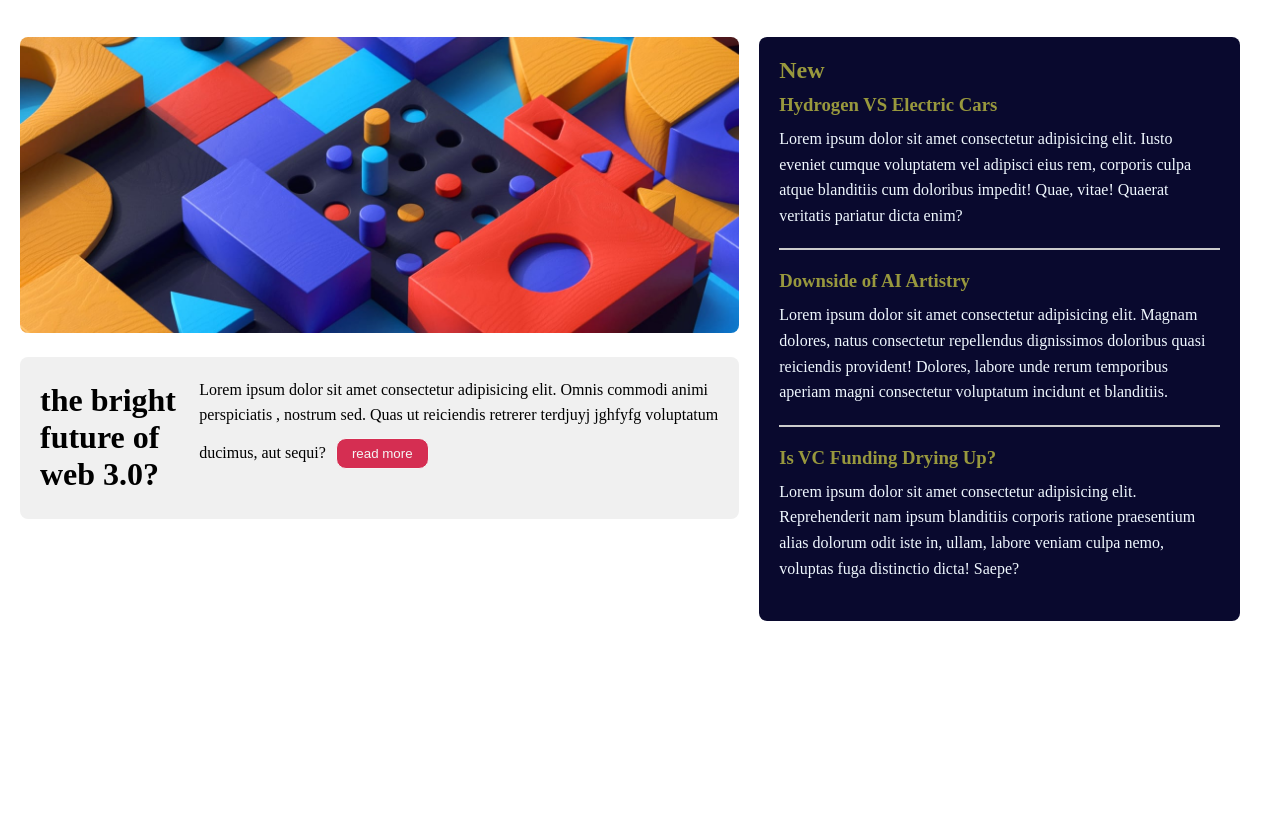
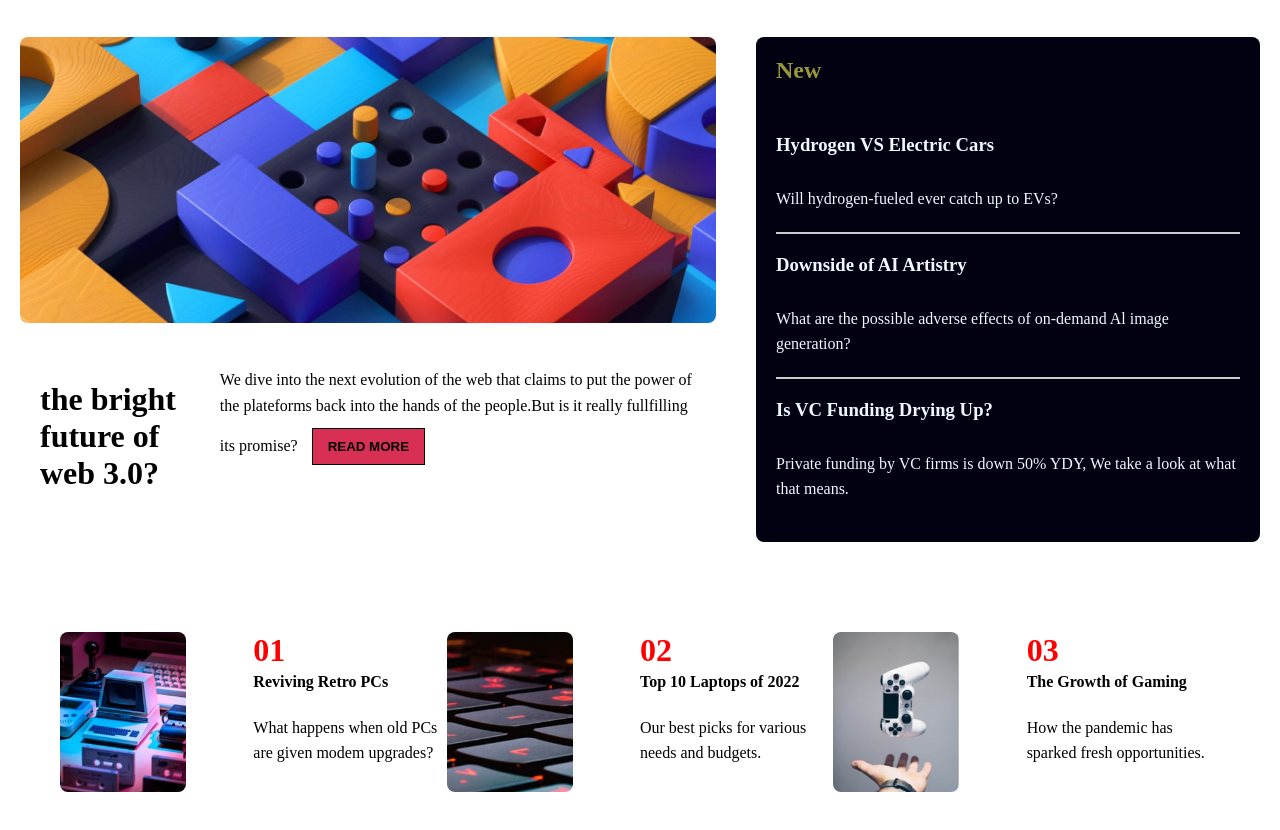
Before and after one commit to karthik40404/front_end, a plain HTML site: page work3/index.html in a window 1280 px wide. Shown: the part 68-898 px from the top of the page. Before the commit the page ends 800 px from the top, so only its background shows below. Drawn offline with Linux system fonts and the light colour scheme.

Commit message:
complete

```diff
--- a/work3/index.html
+++ b/work3/index.html
@@ -20,7 +20,7 @@
             <g>categories</g>
         </div>
     </div>
-
+    <div class="part1">
     <div class="content-wrapper">
         <div class="left-side">
             <div class="image">
@@ -30,7 +30,7 @@
                 <div class="content1">
                 <b><h1>the bright future of web 3.0?</h1></b></div>
                 <div class="content2">
-                <p>Lorem ipsum dolor sit amet consectetur adipisicing elit. Omnis commodi animi perspiciatis , nostrum sed. Quas ut reiciendis retrerer terdjuyj jghfyfg voluptatum ducimus, aut sequi?<button>read more</button></p>
+                <p>We dive into the next evolution of the web that claims to put the power of the plateforms back into the hands of the people.But is it really fullfilling its promise? <button><b>READ MORE</b></button></p>
 
                 </div>
             </div>
@@ -39,17 +39,43 @@
         <div class="container1">
             <h2>New</h2>
             <h3>Hydrogen VS Electric Cars</h3>
-            <p>Lorem ipsum dolor sit amet consectetur adipisicing elit. Iusto eveniet cumque voluptatem vel adipisci eius rem, corporis culpa atque blanditiis cum doloribus impedit! Quae, vitae! Quaerat veritatis pariatur dicta enim?</p>
+            <p>Will hydrogen-fueled ever catch up to EVs?</p>
             <hr>
             <h3>Downside of AI Artistry</h3>
-            <p>Lorem ipsum dolor sit amet consectetur adipisicing elit. Magnam dolores, natus consectetur repellendus dignissimos doloribus quasi reiciendis provident! Dolores, labore unde rerum temporibus aperiam magni consectetur voluptatum incidunt et blanditiis.</p>
+            <p>What are the possible adverse effects of on-demand Al image generation?</p>
             <hr>
             <h3>Is VC Funding Drying Up?</h3>
-            <p>Lorem ipsum dolor sit amet consectetur adipisicing elit. Reprehenderit nam ipsum blanditiis corporis ratione praesentium alias dolorum odit iste in, ullam, labore veniam culpa nemo, voluptas fuga distinctio dicta! Saepe?</p>
+            <p>Private funding by VC firms is down 50% YDY, We take a look at what that means.</p>
         </div>
+    </div>
+    <div class="part2">
         <div class="container3">
-
+            <div class="c3cont1">
+                <img src="./images/image-retro-pcs.jpg" alt="img" >
+            </div>
+            <div class="c3cont1">
+            <h1>01</h1>
+            <p><b>Reviving Retro PCs</b></p>
+            <p>What happens when old PCs are given modem upgrades?</p>
+            </div>
+            <div class="c3cont2">
+                <img src="./images/image-top-laptops.jpg" alt="img" >
+            </div>
+            <div class="c3cont2">
+            <h1>02</h1>
+            <p><b>Top 10 Laptops of 2022</b></p>
+            <p>Our best picks for various needs and budgets.</p>
+            </div>
+            <div class="c3cont3">
+                <img src="./images/image-gaming-growth.jpg" alt="img" >
+            </div>
+            <div class="c3cont3">
+            <h1>03</h1>
+            <p><b>The Growth of Gaming</b></p>
+            <p>How the pandemic has sparked fresh opportunities.</p>
+            </div>
         </div>
+    </div>
     </div>
 </body>
 </html>
--- a/work3/style.css
+++ b/work3/style.css
@@ -1,7 +1,7 @@
 * {
     margin: 0;
     padding: 0;
-    box-sizing: border-box;
+    /* box-sizing: border-box; */
 }
 
 /* Navigation Bar */
@@ -13,6 +13,8 @@
     color: black;
     font-size: 20px;
     background-color: #fff;
+    position: sticky;
+    top: 0;
 }
 
 .right {
@@ -27,22 +29,23 @@
     cursor: pointer;
 }
 
-/* Wrapper for the main content */
+.right g:hover{
+    color: red;
+}
+/* ____________________________part1____________________________________ */
+
+
 .content-wrapper {
     display: flex;
-    justify-content: space-between;
     padding: 20px;
     gap: 20px;
 }
 
 /* Left side: Contains the image and container2 */
 .left-side {
-    display: flex;
-    flex-direction: column;
-    width: 60%; /* Adjusts the width of the left side */
+    width: 60%;
 }
 
-/* Image styling */
 .image {
     width: 100%;
 }
@@ -54,21 +57,15 @@
     border-radius: 8px;
 }
 
-/* Bottom container placed in the gap below the image */
-/* .container2 {
-    margin-top: 20px;
-    padding: 20px;
-    background-color: #f0f0f0;
-    border-radius: 8px;
-} */
 .container2 {
     margin-top: 20px;
     padding: 20px;
-    background-color: #f0f0f0;
+    /* background-color: #f0f0f0; */
     border-radius: 8px;
     display: flex;
     justify-content: space-between;
     align-items: center;
+    gap: 20px;
 }
 
 /* Content inside container2 */
@@ -81,35 +78,36 @@
     justify-content: space-between;
     align-items: center;
 }
-button{
+
+button {
     background-color: rgba(209, 13, 55, 0.856);
     margin: 10px;
+    margin-bottom: 20px;
     border: 1px solid;
-    color: whitesmoke;
-    border-radius: 10px;
-    padding: 7px 15px;
+    color: black;
+    /* border-radius: 20px; */
+    padding: 10px 15px;
+}
+button:hover{
+    background-color: green;
+}
+/* Right side: Content container */
+.container1 {
+    width: 40%;
+    padding: 20px;
+    background-color: rgb(1, 1, 18);
+    color: aliceblue;
+    border-radius: 8px;
+    margin-left: 20px;
 }
 
-
-
-
-
-
-
-/* Right side: Content container */
-.container1 {
-    width: 40%; /* Adjusts the width of the right side */
-    padding: 20px;
-    background-color: rgb(9, 9, 46);
-    color: aliceblue;
-    border-radius: 8px;
+h2 {
+    color: rgba(169, 169, 63, 0.9);
+    margin-bottom: 50px;
 }
-
-h2, h3 {
-    color: rgba(169, 169, 63, 0.9);
-    margin-bottom: 10px;
+h3{
+    margin-bottom: 30px;
 }
-
 p {
     margin-bottom: 20px;
     line-height: 1.6;
@@ -119,3 +117,31 @@ hr {
     border: 0.5px solid #ccc;
     margin-bottom: 20px;
 }
+/*___________________ part2_______________________________ */
+
+.container3 {
+    margin-top: 20px;
+    margin-left: 10px;
+    margin-right: 10px;
+    display: flex;
+    justify-content: space-around;
+    padding: 50px;
+}
+
+.c3cont1, .c3cont2, .c3cont3 {
+    flex: 1;
+    display: flex;
+    flex-direction: column;
+    align-items: flex-start;
+}
+
+.c3cont1 img, .c3cont2 img, .c3cont3 img {
+    object-fit: cover;
+    height: 20vh;
+    border-radius: 8px;
+    margin-bottom: 10px;
+}
+
+.container3 h1 {
+    color: red;
+}
```
